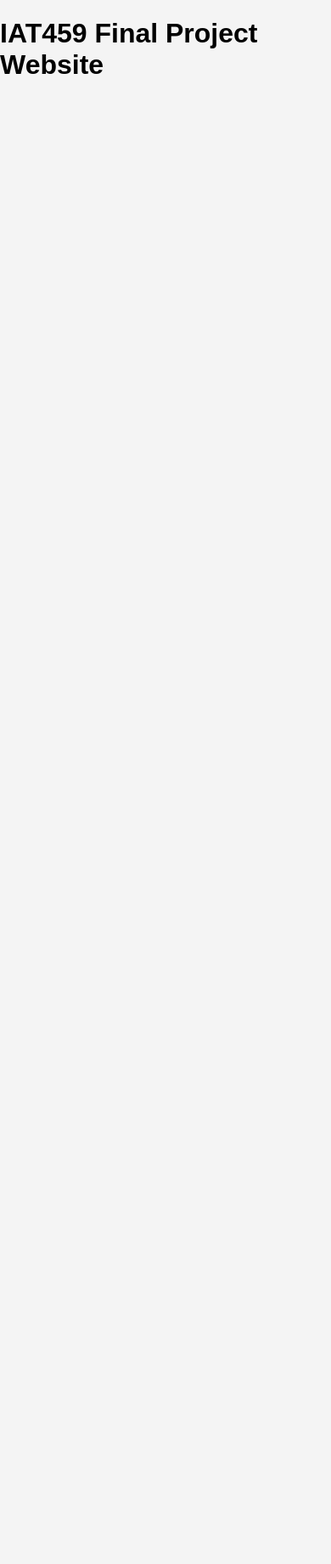
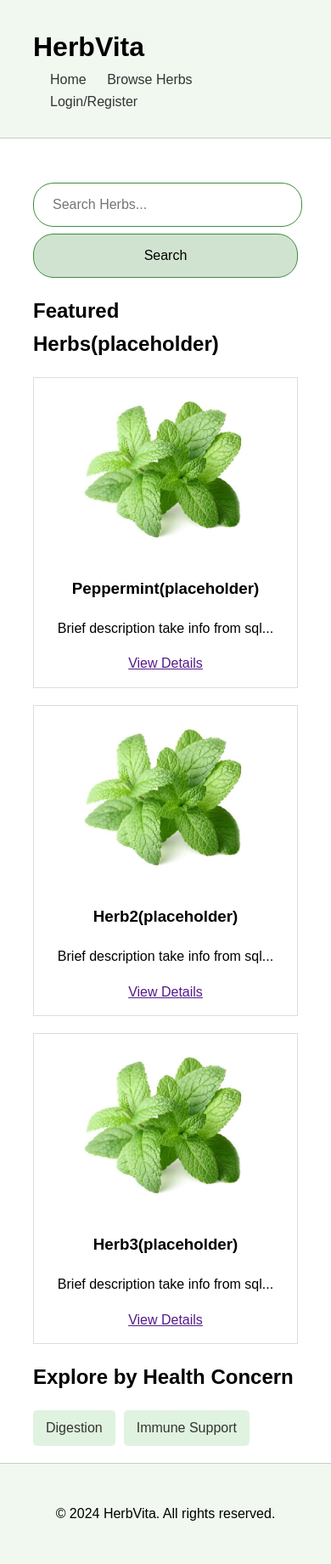
Before and after one commit to Marky115/HerbVitalWebsite, a PHP site: page / in a window 390 px wide. Shown: the whole page at 85% size. Before the commit the page ends 87 px from the top, so only its background shows below. Run offline with PHP 8.4, Linux system fonts and the light colour scheme.

Commit message:
website front-end

```diff
--- a/index.html
+++ b/index.html
@@ -1,16 +1,102 @@
-<!doctype html>
-<html>
-    <head>
+<!DOCTYPE html>
+<html lang="en">
+<head>
+    <meta charset="UTF-8">
+    <meta name="viewport" content="width=device-width, initial-scale=1.0">
+    <title>HerbVita - Medicinal Herbal Web App</title>
+    <link rel="stylesheet" href="style.css">
+</head>
 
-        <meta charset="UTF-8">
-        <meta name="viewport" content="width=device-width, initial-scale=1.0">
-        <title>HTML Page</title>
-        <link rel="stylesheet" href="./style.css">
-        <!-- <link rel="icon" href="" type=""> -->
-    </head>
+<body>
+    <header>
+        <div class="container">
+            <h1>HerbVita</h1>
+            <nav>
+                <ul>
+                    <li><a href="index.html">Home</a></li>
+                    <li><a href="#">Browse Herbs</a></li>
+                    <li><a href="login.html">Login/Register</a></li>
+                </ul>
+            </nav>
 
-    <body>
-        <h1>IAT459 Final Project Website</h1>
-    </body>
+            <div id="search-bar-header"> <form action="search.php" method="get">
+                <input type="text" name="query" placeholder="Search Herbs...">
+                <button type="submit">Search</button>
+            </form>
+        </div>
 
+
+        </div>
+    </header>
+
+
+
+    <main class="container">
+
+        <div id="search-bar-main"> <form action="search.php" method="get">
+            <input type="text" name="query" placeholder="Search Herbs...">
+            <button type="submit">Search</button>
+        </form>
+    </div>
+
+
+        <section id="featured-herbs">
+            <h2>Featured Herbs(placeholder)</h2>
+            <div class="herb-grid">
+                <div class="herb-item">
+                    <img src="/img/peppermint.jpg" alt="peppermint">
+                    <h3>Peppermint(placeholder)</h3>
+                    <p>Brief description take info from sql...</p>
+                    <a href="">View Details</a>
+                </div>
+
+                <div class="herb-item">
+                    <img src="/img/peppermint.jpg" alt="peppermint">
+                    <h3>Herb2(placeholder)</h3>
+                    <p>Brief description take info from sql...</p>
+                    <a href="">View Details</a>
+                </div>
+
+                <div class="herb-item">
+                    <img src="/img/peppermint.jpg" alt="peppermint">
+                    <h3>Herb3(placeholder)</h3>
+                    <p>Brief description take info from sql...</p>
+                    <a href="">View Details</a>
+                </div>
+
+            </div>
+        </section>
+
+        <section id="health-concerns">
+            <h2>Explore by Health Concern</h2>
+            <div class="concern-list">
+                <a href="">Digestion</a>
+                <a href="">Immune Support</a>
+            </div>
+        </section>
+
+        <section id="user-section" class="hidden">
+            <h2>Welcome, User!</h2>
+            <div class="user-options">
+                <a href="saved-list.php">Saved Herbs</a>
+                <a href="profile.php">Profile</a>
+                <a href="logout.php">Logout</a>
+            </div>
+        </section>
+
+        <section id="herb-details" class="hidden">
+        </section>
+
+        <section id="comments" class="hidden">
+        </section>
+    </main>
+
+    <footer>
+        <div class="container">
+            <p>&copy; 2024 HerbVita. All rights reserved.</p>
+        </div>
+    </footer>
+
+    <script src="script.js"></script>
+</body>
 </html>
--- /dev/null
+++ b/script.js
@@ -0,0 +1,10 @@
+//Basic functionality for now. PHP will handle most dynamic content.
+//Example, to show the user section when logged in, or the herb details.
+//example show the user section.
+document.addEventListener('DOMContentLoaded', function() {
+    //Example, if user is logged in, show user section.
+    let loggedIn = false; //Change to true for testing.
+    if (loggedIn){
+        document.getElementById('user-section').classList.remove('hidden');
+    }
+  });
--- a/style.css
+++ b/style.css
@@ -1,7 +1,172 @@
 body {
-    font-family: Arial, sans-serif;
+    font-family: sans-serif;
     margin: 0;
     padding: 0;
-    box-sizing: border-box;
-    background-color: #f4f4f4;
+    line-height: 1.6;
 }
+
+.container {
+    width: 80%;
+    max-width: 1200px;
+    margin: 0 auto;
+    padding: 20px;
+}
+
+header {
+    background-color: #f0f8f0;
+    padding: 10px 0;
+    border-bottom: 1px solid #ccc;
+}
+
+header h1 {
+    margin: 0;
+    display: inline-block;
+}
+
+nav ul {
+    list-style: none;
+    padding: 0;
+    margin: 0;
+    display: inline-block;
+}
+
+nav ul li {
+    display: inline;
+    margin-left: 20px;
+}
+
+nav ul li a {
+    text-decoration: none;
+    color: #333;
+}
+
+main {
+    padding: 20px 0;
+}
+#search-bar-header {
+    position: absolute;
+    top: 75px;
+    right: 20px;
+    display: flex;
+    align-items: center;
+}
+
+#search-bar-main {
+    display: none;
+}
+
+#search-bar-header input[type="text"],
+#search-bar-main input[type="text"] {
+    padding: 10px 15px; /* Adjust padding */
+    border: 1px solid #ccc;
+    border-radius: 1.5rem; /* Rounded corners */
+    margin-right: 8px;
+    font-size: 16px;
+    width: 250px;
+    transition: border-color 0.3s ease; /* Smooth border transition */
+}
+
+#search-bar-header input[type="text"]:focus,
+#search-bar-main input[type="text"]:focus {
+    outline: none;
+    border-color: #3e8e41; /* Highlight border on focus */
+}
+
+#search-bar-header button,
+#search-bar-main button {
+    padding: 10px 20px; /* Adjust padding */
+    background-color: #3e8e41; /* Darker green */
+    color: white;
+    border: none;
+    border-radius: 1.5rem; /* Rounded corners */
+    cursor: pointer;
+    font-size: 16px;
+    transition: background-color 0.3s ease; /* Smooth background transition */
+}
+
+#search-bar-header button:hover,
+#search-bar-main button:hover {
+    background-color: #367c39; /* Slightly darker green */
+}
+
+@media (max-width: 850px) {
+    #search-bar-header {
+        display: none;
+    }
+
+    #search-bar-main {
+        display: flex;
+        width: 100%;
+        flex-direction: column;
+        align-items: center;
+        margin-top: 2rem;
+    }
+
+    #search-bar-main input[type="text"] {
+        padding: 16px 22px;
+        width: 86.8%;
+        margin-right: 0;
+        margin-bottom: 0.5rem;
+        font-size: 16px;
+        border-radius: 1.5rem;
+        border: 1px solid #3e8e41; /* Add border for consistency */
+    }
+
+    #search-bar-main button {
+        padding: 16px 22px;
+        width: 100%;
+        margin-top: 0;
+        font-size: 16px;
+        color: #000;
+        border-radius: 1.5rem;
+        background-color: #3e8e413e;
+        border: 1px solid #3e8e41;
+        transition: background-color 0.3s ease; /* Smooth transition */
+    }
+
+    #search-bar-main button:hover {
+        background-color: #3e8e4150;
+    }
+}
+
+
+.herb-grid {
+    display: grid;
+    grid-template-columns: repeat(auto-fit, minmax(250px, 1fr));
+    gap: 20px;
+}
+
+.herb-item {
+    border: 1px solid #ddd;
+    padding: 15px;
+    text-align: center;
+}
+
+.herb-item img {
+    max-width: 15rem;
+    height: auto;
+}
+
+.concern-list {
+    display: flex;
+    flex-wrap: wrap;
+    gap: 10px;
+}
+
+.concern-list a {
+    background-color: #e0f2e0;
+    padding: 8px 15px;
+    text-decoration: none;
+    color: #333;
+    border-radius: 5px;
+}
+
+footer {
+    background-color: #f0f8f0;
+    text-align: center;
+    padding: 10px 0;
+    border-top: 1px solid #ccc;
+}
+.hidden{
+    display: none;
+}
```
Also changed, not shown: login.html (added, +24 -0 lines), register.php (added, +33 -0 lines), img/peppermint.jpg (added).
